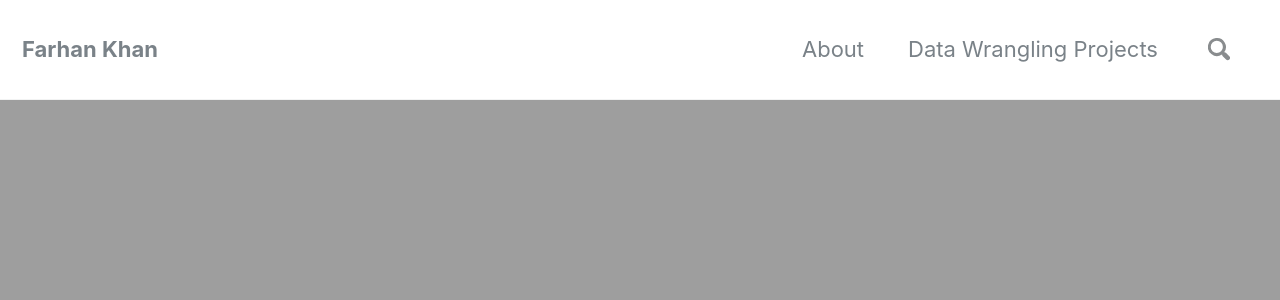
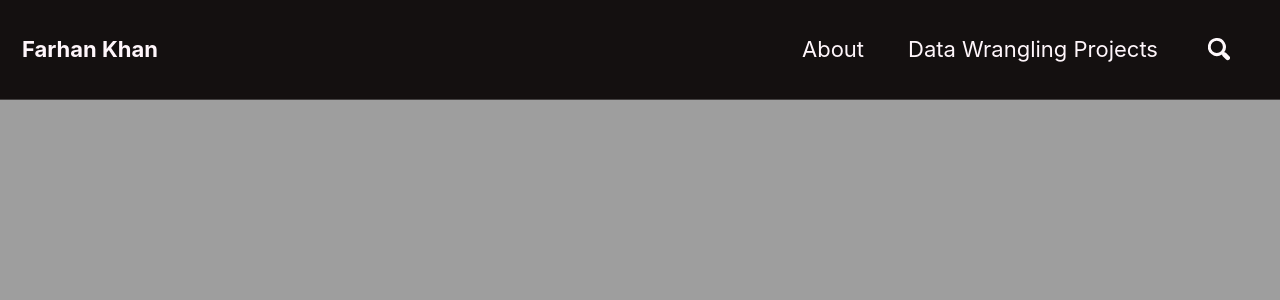
Before and after one commit to khanfarhan10/khanfarhan10old.github.io, a Jekyll site: the page built from index.html, in a window 1280 px wide and 900 px high. Shown: the top 300 px of the window. Built offline with Jekyll 4.4.1, drawn with Linux system fonts in a browser that asks for light colours; nearby versions of some CDN libraries; the list of posts is cut into pages by our own code.

Commit message:
Update _config.yml

```diff
--- a/_config.yml
+++ b/_config.yml
@@ -12,7 +12,7 @@
 
 theme                  : "minimal-mistakes-jekyll"
 remote_theme           : "mmistakes/minimal-mistakes"
-minimal_mistakes_skin    : "default" #"neon" #"default" # "air", "aqua", "contrast", "dark", "dirt", "neon", "mint", "plum", "sunrise"
+minimal_mistakes_skin    : "neon" #"neon" #"default" # "air", "aqua", "contrast", "dark", "dirt", "neon", "mint", "plum", "sunrise"
 
 # Site Settings
 locale                   : "en-US"
```
